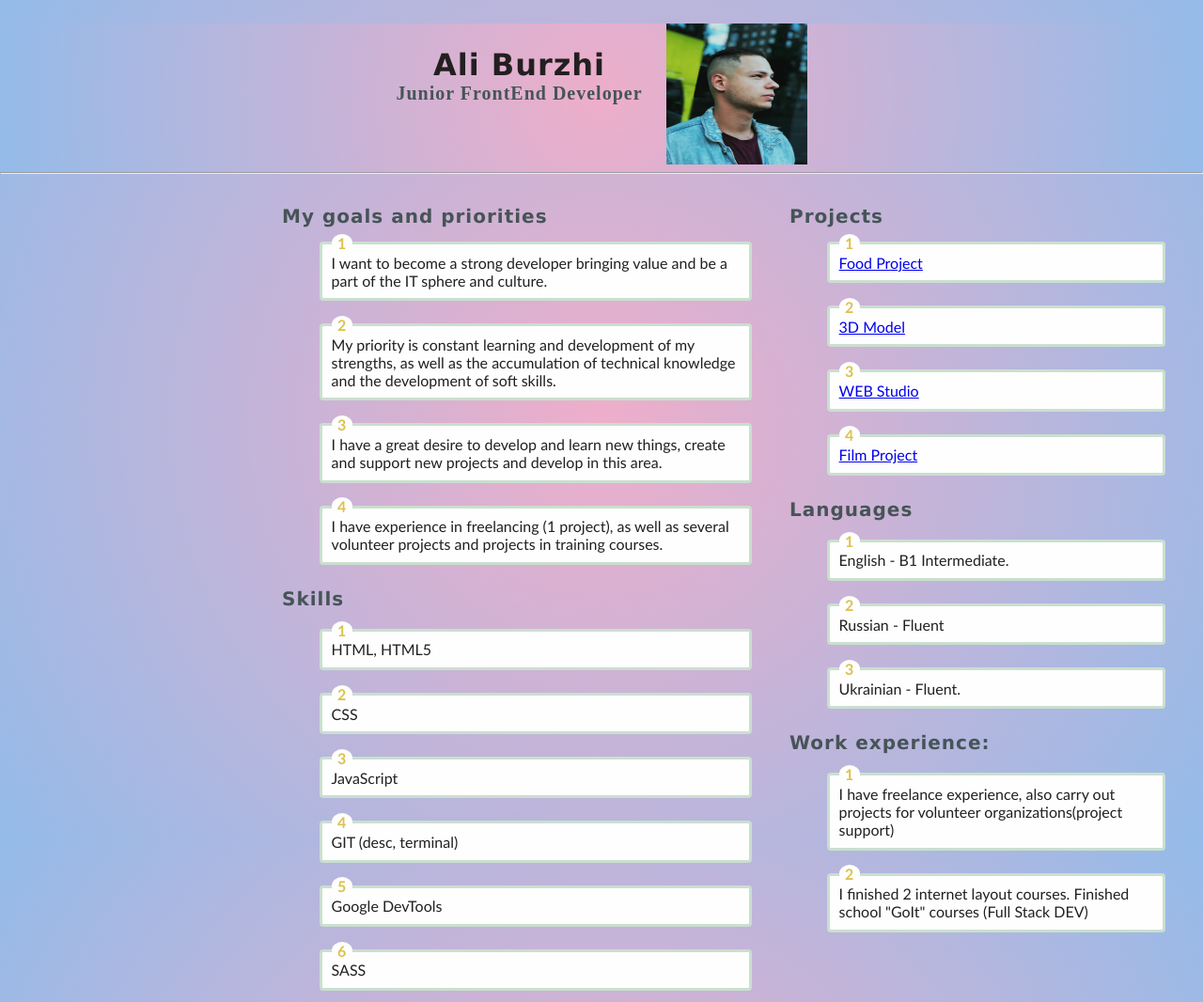
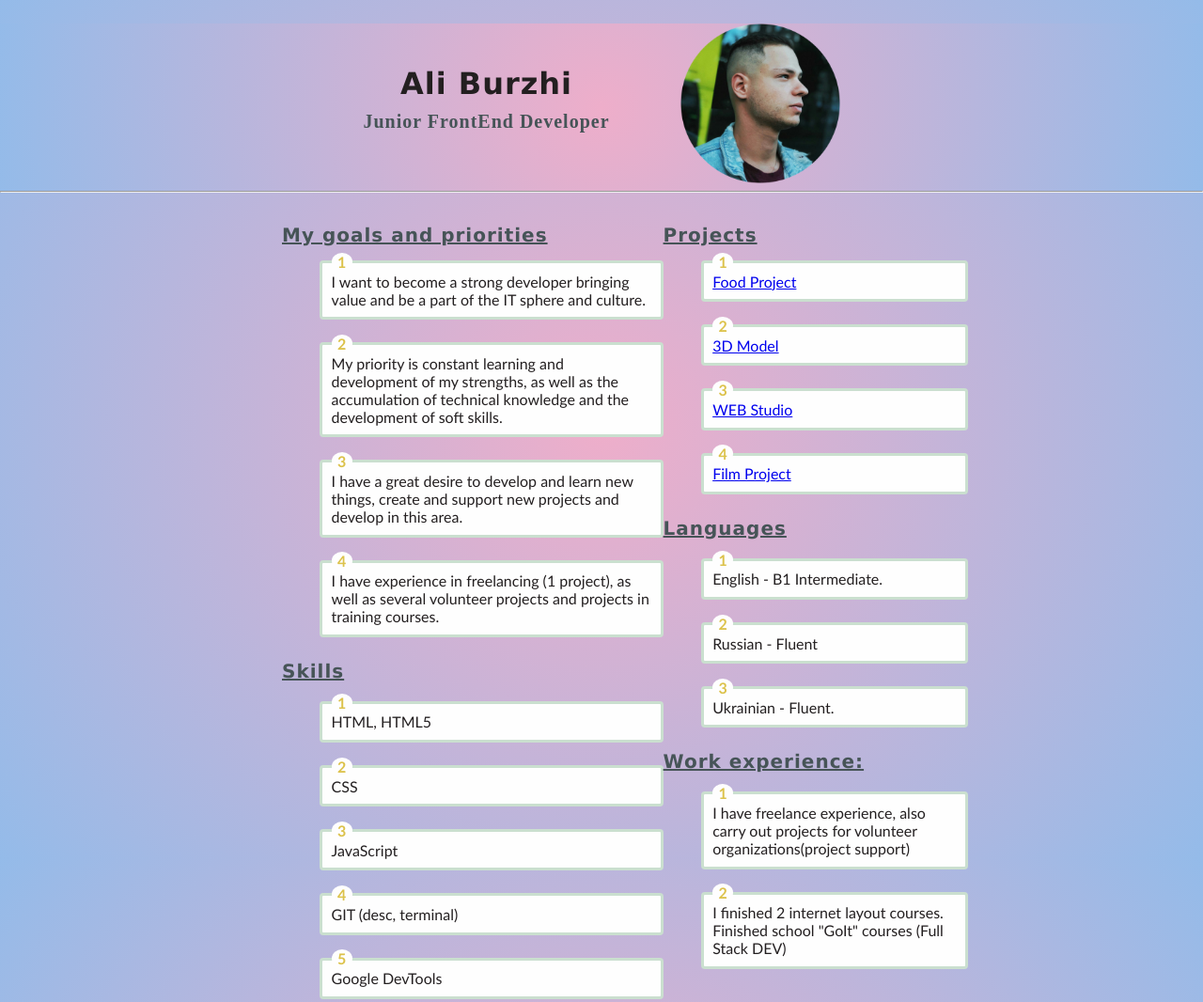
Before and after one commit to aliburzhi/rsschool-cv, a plain HTML site: page index.html in a window 1280 px wide. Shown: the top 1066 px of the page at 94% size. Drawn offline with Linux system fonts and the light colour scheme.

Commit message:
feat: add final styles for image and text container

```diff
--- a/index.html
+++ b/index.html
@@ -14,7 +14,7 @@
                 <h1 class="main-name-title">Ali Burzhi</h1>
                 <h3>Junior FrontEnd Developer</h2>
             </div>
-            <img src="./images/image-ph.jpg" width="150" height="150">
+            <img src="./images/mainimg.png" width="170" height="170">
         </div>
         <hr>
     </header>
--- a/style.css
+++ b/style.css
@@ -60,11 +60,13 @@ h3 {
     font-family: Verdana, Geneva, Tahoma, sans-serif;
     letter-spacing: 1px;
     color: #231f20;
+    padding-top: 20px;
+    margin-bottom: 10px;
 }
 
 .title-container {
     margin-top: 25px;
-    margin-right: 25px;
+    margin-right: 75px;
     text-align: center;
 }
 
@@ -89,13 +91,13 @@ h3 {
     font-family: Verdana, Geneva, Tahoma, sans-serif;
     margin-bottom: 15px;
     padding-top: 25px;
+    text-decoration: underline;
 }
 
 .projects-and-language {
-    /* margin-left: auto; */
-    margin-right: auto;
     width: 400px;
     height: 700px;
+    margin-right: 250px;
 }
 
 .about-me-paragraph {
@@ -106,6 +108,7 @@ h3 {
     padding-top: 25px;
     margin-bottom: 15px;
     font-family: Verdana, Geneva, Tahoma, sans-serif;
+    text-decoration: underline;
 }
 
 .about-me-paragraph {
@@ -115,11 +118,14 @@ h3 {
 .skills-title {
     margin-bottom: 20px;
     font-family: Verdana, Geneva, Tahoma, sans-serif;
+    text-decoration: underline;
 }
 
 .work-experience-title {
     margin-bottom: 20px;
     font-family: Verdana, Geneva, Tahoma, sans-serif;
+    text-decoration: underline;
+    text-decoration: underline;
 }
 
 .bullet {
@@ -158,4 +164,5 @@ h3 {
 .language-title {
     font-family: Verdana, Geneva, Tahoma, sans-serif;
     margin-bottom: 20px;
+    text-decoration: underline;
 }
```
Also changed, not shown: images/image-ph.jpg (deleted), images/mainimg.png (added).
